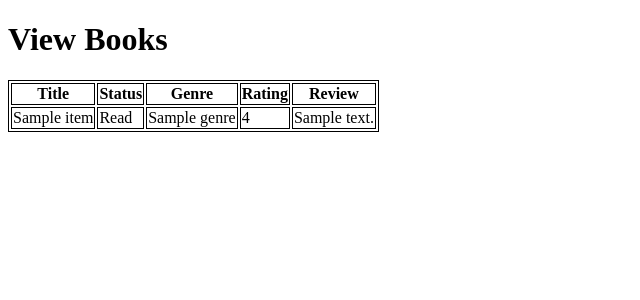
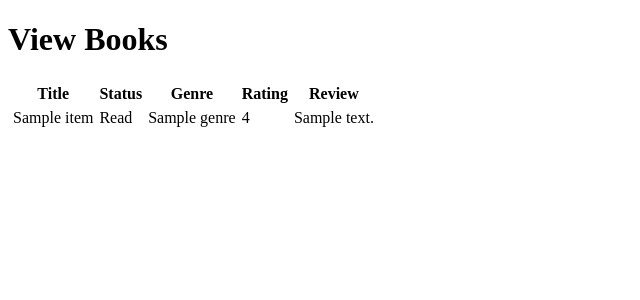
Before and after one commit to xquisite0/bookkeeping, a Flask app: page /view in a window 1280 px wide. Shown: the top 300 px of the page, without its empty margins (0-640 px from the left). Run offline with Flask 2, Linux system fonts and the light colour scheme; a database or web service that is not in the repository returns one stand-in record (values such as "Sample title").

Commit message:
add white on black style

```diff
--- a/api/templates/index.html
+++ b/api/templates/index.html
@@ -2,6 +2,12 @@
 <html>
     <head>
         <title>New Book</title>
+        <style>
+            body {
+                color: black;
+                background-color: white;
+            }
+        </style>
     </head>
     <body>
         <h1>New Book</h1>
--- a/api/templates/view.html
+++ b/api/templates/view.html
@@ -4,7 +4,11 @@
         <title>View Books</title>
         <style>
             th, td, table {
-                border: 1px solid black;
+                border: 1px solid white;
+            }
+            body {
+                color: black;
+                background-color: white;
             }
         </style>
     </head>
```
